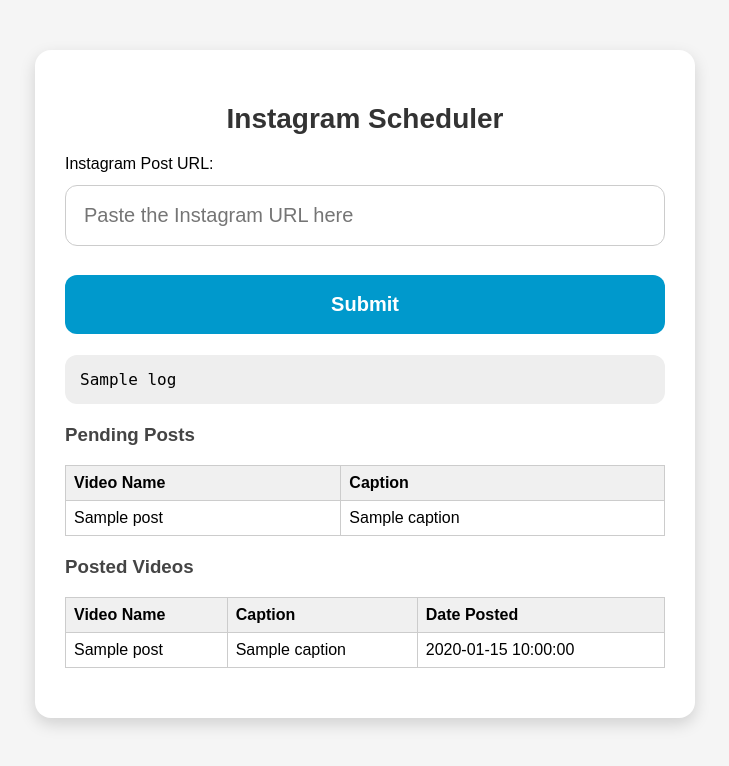
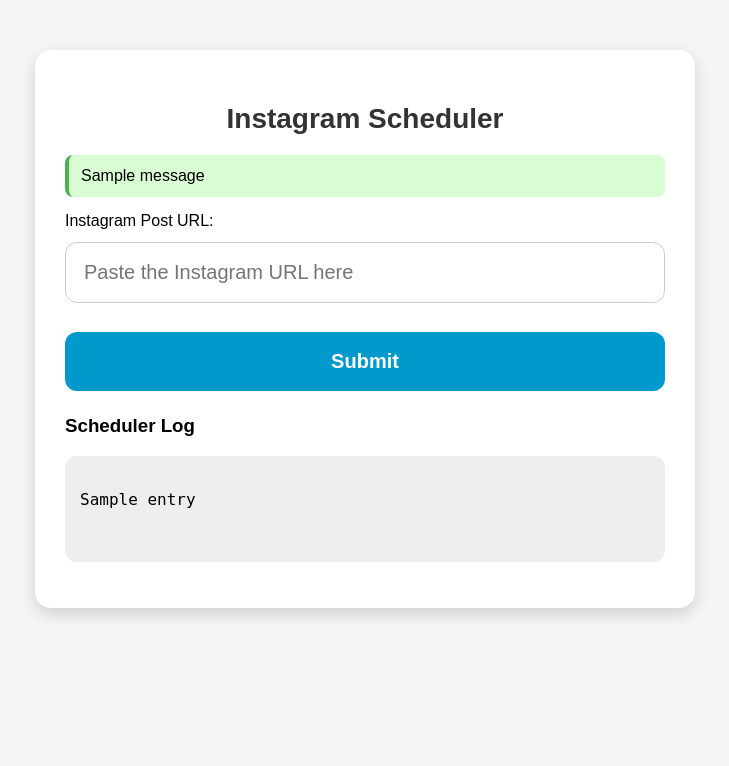
Before and after one commit to a-shygun/python-host, a Flask app: template templates/index.html in a window 1280 px wide. Shown: the top 766 px of the page, without its empty margins (275-1004 px from the left). Run offline with Flask 3, Linux system fonts and the light colour scheme; the template is opened without the code that fills it: most values are stand-ins (such as "Sample title", 1, 10 or a date in 2020); one stand-in notice (Sample message) is shown.

Commit message:
optimzied the code

```diff
--- a/app.py
+++ b/app.py
@@ -1,74 +1,32 @@
-from flask import Flask, render_template, request
-from flask import redirect, url_for, flash, get_flashed_messages
-
-import os
+from flask import redirect, url_for, flash, Flask, render_template, request
+import os, threading
 import yt_dlp
 from instagrapi import Client
-import subprocess
-import threading
 import time
 import random
 from dotenv import load_dotenv
 import json
-from datetime import datetime
-from datetime import timedelta
+from datetime import timedelta, datetime
+
 load_dotenv("secure/credentials.env")
 INSTAGRAM_USERNAME = os.getenv("INSTAGRAM_USERNAME")
 INSTAGRAM_PASSWORD = os.getenv("INSTAGRAM_PASSWORD")
 SECRET_KEY = os.getenv("SECRET_KEY")
 OLLAMA_MODEL = "llama3.2:latest"
-
 TO_UPLOAD_DIR = "instaposter/to_upload"
-UPLOADED_DIR = "instaposter/uploaded"
-POSTS_JSON = "instaposter/posts.json"
+CAPTIONS_JSON = "instaposter/captions.json"
 PROMPT_FILE = "secure/prompt.txt"
-
 os.makedirs(TO_UPLOAD_DIR, exist_ok=True)
-os.makedirs(UPLOADED_DIR, exist_ok=True)
-
-
 app = Flask(__name__)
 app.secret_key = SECRET_KEY
 
-def load_posts():
-    with open(POSTS_JSON, "r") as f:
-        return json.load(f)
 
-
-def save_posts(posts):
-    with open(POSTS_JSON, "w") as f:
-        json.dump(posts, f, indent=4)
-
-
-def generate_caption(creator: str) -> str:
-    with open(PROMPT_FILE, "r", encoding="utf-8") as f:
-        prompt = f.read().strip()
-
-    try:
-        result = subprocess.run(
-            ["ollama", "run", OLLAMA_MODEL, prompt],
-            capture_output=True,
-            text=True,
-            check=True
-        )
-        caption = result.stdout.strip()
-    except Exception as e:
-        print("❌ Ollama generate failed:", e)
-        caption = "♥︎"
-
-    hashtag_index = caption.find("#")
-    if hashtag_index == -1:
-        main_text = caption
-        hashtags = ""
-    else:
-        main_text = caption[:hashtag_index].strip()
-        hashtags = caption[hashtag_index:].strip()
-
-    final_caption = f"{main_text}\ncr:{creator}"
-    if hashtags:
-        final_caption += f"\n{hashtags}"
-
-    return final_caption
+def generate_caption(creator):
+    import json
+    with open(CAPTIONS_JSON, "r") as f:
+        captions = json.load(f)
+    random_caption = random.choice(captions)
+    return f"{random_caption['sentence']}\ncr:{creator}\n{random_caption['hashtags']}"
 
 
 def download_instagram_video(url):
@@ -87,25 +45,18 @@ def download_instagram_video(url):
     existing_files = [f for f in os.listdir(TO_UPLOAD_DIR) if f.startswith(channel_name)]
     count = len(existing_files)
 
-    new_video_name = f"{channel_name} - {count + 1}.mp4"
+    if count > 0:
+        new_video_name = f"{channel_name} - {count + 1}.mp4"
+    else:
+        new_video_name = f"{channel_name}.mp4"
+
     new_video_path = os.path.join(TO_UPLOAD_DIR, new_video_name)
 
     os.rename(video_path, new_video_path)
 
-    caption = generate_caption(channel_name)
-
-    posts = load_posts()
-    posts.append({
-        "video_name": new_video_name,
-        "video_path": new_video_path,
-        "caption": caption,
-        "url": url,
-        "posted": False
-    })
-    save_posts(posts)
-
     print(f"✅ Downloaded: {new_video_name}")
     return new_video_path, channel_name
+
 
 def post_to_instagram(video_path, caption):
     cl = Client()
@@ -113,112 +64,71 @@ def post_to_instagram(video_path, caption):
     cl.clip_upload(video_path, caption)
     return True
 
-# def auto_post_later():
+
+website_log = []
+def auto_post_later():
+    scheduled_hours = [0, 3, 6, 9, 12, 15, 18, 21]
     time.sleep(5)
-    while True:
-        try:
-            posts = load_posts()
-            pending_posts = [p for p in posts if not p["posted"]]
-
-            if pending_posts:
-                next_post_time = datetime.now() + timedelta(seconds=1)
-                print(f"⏳ There are {len(pending_posts)} pending videos to post.")
-                print(f"Next one will be posted soon.")
-
-                post = random.choice(pending_posts)
-                video_path = post["video_path"]
-                caption = post["caption"]
-
-                print(f"🤖 Auto-posting {post['video_name']}...")
-                post_to_instagram(video_path, caption)
-
-                new_video_path = os.path.join(UPLOADED_DIR, os.path.basename(video_path))
-                os.rename(video_path, new_video_path)
-                post["video_path"] = new_video_path
-
-                thumbnail_path = video_path + ".jpg"
-                if os.path.exists(thumbnail_path):
-                    new_thumb_path = os.path.join(UPLOADED_DIR, os.path.basename(thumbnail_path))
-                    os.rename(thumbnail_path, new_thumb_path)
-                    print(f"📷 Moved thumbnail {os.path.basename(thumbnail_path)}")
-
-                post["posted"] = True
-                post["date"] = datetime.now().isoformat(timespec='seconds')
-                save_posts(posts)
-
-                print(f"✅ Auto-posted {post['video_name']} at {post['date']}")
-
-            else:
-                print("⏳ No pending videos to post.")
-
-        except Exception as e:
-            print(f"❌ Error in auto_post_later: {e}")
-
-        time.sleep(10800)
-def auto_post_later():
-    time.sleep(5)  # Wait for Flask to start
-    post_interval = 10800  # 3 hours in seconds
-    next_post_time = datetime.now() + timedelta(seconds=post_interval)
 
     while True:
+        videos = [f for f in os.listdir(TO_UPLOAD_DIR) if f.endswith(".mp4")]
+        now = datetime.now()
+
+        if not videos:
+            log_entry = f"{now.strftime('%Y-%m-%d %H:%M:%S')} ⏳ No videos to post, checking again in 30 mins"
+            print(log_entry)
+            website_log.append(log_entry)
+            time.sleep(1800)
+            continue
+
+        next_post_time = None
+        for h in scheduled_hours:
+            scheduled_time = now.replace(hour=h, minute=0, second=0, microsecond=0)
+            if scheduled_time > now:
+                next_post_time = scheduled_time
+                break
+        if not next_post_time:
+            next_post_time = (now + timedelta(days=1)).replace(hour=scheduled_hours[0], minute=0, second=0, microsecond=0)
+
+        remaining = (next_post_time - now).total_seconds()
+        log_entry = f"{now.strftime('%Y-%m-%d %H:%M:%S')} ⏳ Pending videos: {len(videos)} | Next post at {next_post_time.strftime('%H:%M')} ({int(remaining // 60)} mins)"
+        print(log_entry)
+        website_log.append(log_entry)
+
+        while remaining > 0:
+            sleep_interval = min(remaining, 60)
+            time.sleep(sleep_interval)
+            remaining -= sleep_interval
+            now = datetime.now()
+            log_entry = f"{now.strftime('%Y-%m-%d %H:%M:%S')} ⏳ Pending videos: {len(videos)} | Next post at {next_post_time.strftime('%H:%M')} ({int(remaining // 60)} mins)"
+            print(log_entry)
+            website_log.append(log_entry)
+
+        video_file = random.choice(videos)
+        video_path = os.path.join(TO_UPLOAD_DIR, video_file)
+        creator_name = video_file.split(" - ")[0]
+        caption = generate_caption(creator_name)
+
+
         try:
-            posts = load_posts()
-            pending_posts = [p for p in posts if not p["posted"]]
-
-            if pending_posts:
-                # Check if it's time to post
-                now = datetime.now()
-                if now >= next_post_time:
-                    post = random.choice(pending_posts)
-                    video_path = post["video_path"]
-                    caption = post["caption"]
-
-                    print(f"🤖 Auto-posting {post['video_name']}...")
-                    post_to_instagram(video_path, caption)
-
-                    # Move video file
-                    new_video_path = os.path.join(UPLOADED_DIR, os.path.basename(video_path))
-                    os.rename(video_path, new_video_path)
-                    post["video_path"] = new_video_path
-
-                    # Move thumbnail if exists
-                    thumbnail_path = video_path + ".jpg"
-                    if os.path.exists(thumbnail_path):
-                        new_thumb_path = os.path.join(UPLOADED_DIR, os.path.basename(thumbnail_path))
-                        os.rename(thumbnail_path, new_thumb_path)
-                        print(f"📷 Moved thumbnail {os.path.basename(thumbnail_path)}")
-
-                    post["posted"] = True
-                    post["date"] = now.isoformat(timespec='seconds')
-                    save_posts(posts)
-
-                    print(f"✅ Auto-posted {post['video_name']} at {post['date']}")
-
-                    # Set next post time
-                    next_post_time = now + timedelta(seconds=post_interval)
-
-                else:
-                    # Print status update every 60 seconds
-                    remaining = next_post_time - now
-                    print(f"⏳ Pending posts: {len(pending_posts)} | "
-                          f"Next post in {remaining.seconds // 60} minutes "
-                          f"({remaining.seconds} seconds)")
-                    time.sleep(60)
-
-            else:
-                print("⏳ No pending videos to post.")
-                time.sleep(300)  # Sleep 5 mins when no posts
-
+            post_to_instagram(video_path, caption)
+            os.remove(video_path)
+            thumb_path = video_path + ".jpg"
+            if os.path.exists(thumb_path):
+                os.remove(thumb_path)
+            log_entry = f"{datetime.now().strftime('%Y-%m-%d %H:%M:%S')} ✅ Posted and deleted {video_file}"
+            print(log_entry)
+            website_log.append(log_entry)
         except Exception as e:
-            print(f"❌ Error in auto_post_later: {e}")
-            time.sleep(60)
+            log_entry = f"{datetime.now().strftime('%Y-%m-%d %H:%M:%S')} ❌ Failed to post {video_file}: {e}"
+            print(log_entry)
+            website_log.append(log_entry)
 
 
 @app.route("/", methods=["GET", "POST"])
 def index():
     if request.method == "POST":
         url = request.form.get("url")
-        action = request.form.get("action")
         if not url:
             flash("❌ No URL provided")
         else:
@@ -226,36 +136,76 @@ def index():
                 flash("⬇️ Downloading video...")
                 video_path, creator = download_instagram_video(url)
                 flash(f"✅ Video downloaded: {video_path}")
-                flash(f"🎨 Creator ID: {creator}")
-
-                if action == "Submit Later":
-                    flash(f"⏳ Video saved for later upload: {video_path}")
-
-                elif action == "Upload Now":
-                    flash("🤖 Generating caption...")
-                    caption = generate_caption(creator)
-                    flash(f"💬 Caption: {caption}")
-                    flash("📤 Posting to Instagram...")
-                    post_to_instagram(video_path, caption)
-                    flash("✅ Posted successfully!")
-
             except Exception as e:
                 flash(f"❌ Error: {e}")
-
         return redirect(url_for("index"))
 
-    posts = load_posts()
-    to_post = [p for p in posts if not p.get("posted")]
-    posted = [p for p in posts if p.get("posted")]
 
-    messages = get_flashed_messages()
+    display_log = website_log[-100:]
+    return render_template("index.html", logs=display_log)
 
-    return render_template(
-        "index.html",
-        log_messages=messages,
-        to_post=to_post,
-        posted=posted
-    )
+
+def auto_unfollow():
+    cl = Client()
+    cl.login(INSTAGRAM_USERNAME, INSTAGRAM_PASSWORD)
+
+    scheduled_hours = [0, 3, 6, 9, 12, 15, 18, 21]
+
+    try:
+        following = cl.user_following(cl.user_id)
+
+        while True:
+            if not following:
+                log_entry = f"{datetime.now().strftime('%Y-%m-%d %H:%M:%S')} 🎉 No more people left to unfollow."
+                print(log_entry)
+                website_log.append(log_entry)
+                break
+
+            now = datetime.now()
+            next_time = None
+            for h in scheduled_hours:
+                scheduled_time = now.replace(hour=h, minute=0, second=0, microsecond=0)
+                if scheduled_time > now:
+                    next_time = scheduled_time
+                    break
+
+            if not next_time:
+                next_time = (now + timedelta(days=1)).replace(
+                    hour=scheduled_hours[0], minute=0, second=0, microsecond=0
+                )
+
+            remaining = (next_time - now).total_seconds()
+            log_entry = (f"{now.strftime('%Y-%m-%d %H:%M:%S')} ⏳ Waiting until "
+                         f"{next_time.strftime('%H:%M')} to unfollow batch | Remaining: {int(remaining//60)} mins")
+            print(log_entry)
+            website_log.append(log_entry)
+
+            while remaining > 0:
+                time.sleep(min(remaining, 300))
+                now = datetime.now()
+                remaining = (next_time - now).total_seconds()
+
+            batch = random.sample(list(following.keys()), min(10, len(following)))
+            for user_id in batch:
+                try:
+                    cl.user_unfollow(user_id)
+                    following.pop(user_id, None)
+                    log_entry = f"{datetime.now().strftime('%Y-%m-%d %H:%M:%S')} ✅ Unfollowed {user_id} | Remaining: {len(following)}"
+                    print(log_entry)
+                    website_log.append(log_entry)
+                except Exception as e:
+                    log_entry = f"{datetime.now().strftime('%Y-%m-%d %H:%M:%S')} ❌ Failed unfollow {user_id}: {e}"
+                    print(log_entry)
+                    website_log.append(log_entry)
+
+    except Exception as e:
+        log_entry = f"{datetime.now().strftime('%Y-%m-%d %H:%M:%S')} ❌ Error in auto_unfollow: {e}"
+        print(log_entry)
+        website_log.append(log_entry)
+
+
 if __name__ == "__main__":
     threading.Thread(target=auto_post_later, daemon=True).start()
-    app.run(port=5555, debug=False)
+    threading.Thread(target=auto_unfollow, daemon=True).start()
+
+    app.run(host="192.168.100.24", port=5555, debug=False)
--- a/templates/index.html
+++ b/templates/index.html
@@ -54,76 +54,59 @@
         input[type="submit"]:hover {
             background-color: #0077a3;
         }
+        .flash-message {
+            background: #d9fdd3;
+            border-left: 4px solid #4CAF50;
+            padding: 12px;
+            margin-bottom: 15px;
+            font-size: 16px;
+            border-radius: 8px;
+        }
         pre {
             background: #eee;
             padding: 15px;
             border-radius: 12px;
-            max-height: 200px;
+            max-height: 500px;
             overflow-y: auto;
             font-size: 16px;
             white-space: pre-wrap;
-        }
-        h3 {
-            margin-top: 20px;
-            color: #444;
-        }
-        table {
-            width: 100%;
-            border-collapse: collapse;
-            margin-bottom: 20px;
-        }
-        table, th, td {
-            border: 1px solid #ccc;
-        }
-        th, td {
-            padding: 8px;
-            text-align: left;
-        }
-        th {
-            background-color: #f0f0f0;
         }
     </style>
 </head>
 <body>
     <div class="container">
         <h2>Instagram Scheduler</h2>
+
+        <!-- Flash messages -->
+        {% with messages = get_flashed_messages() %}
+        {% if messages %}
+            {% for msg in messages %}
+            <div class="flash-message">{{ msg }}</div>
+            {% endfor %}
+        {% endif %}
+        {% endwith %}
+
+        <!-- URL form -->
         <form method="post">
             Instagram Post URL:<br>
             <input type="text" name="url" placeholder="Paste the Instagram URL here"><br>
             <input type="submit" value="Submit">
         </form>
 
-        <pre>{{ log }}</pre>
+        <!-- Scheduler log -->
+        <h3>Scheduler Log</h3>
+        <pre id="log-container">
+{% for entry in logs %}
+{{ entry }}
+{% endfor %}
+        </pre>
 
-        <h3>Pending Posts</h3>
-        <table>
-            <tr>
-                <th>Video Name</th>
-                <th>Caption</th>
-            </tr>
-            {% for post in to_post %}
-            <tr>
-                <td>{{ post.video_name }}</td>
-                <td>{{ post.caption }}</td>
-            </tr>
-            {% endfor %}
-        </table>
-
-        <h3>Posted Videos</h3>
-        <table>
-            <tr>
-                <th>Video Name</th>
-                <th>Caption</th>
-                <th>Date Posted</th>
-            </tr>
-            {% for post in posted %}
-            <tr>
-                <td>{{ post.video_name }}</td>
-                <td>{{ post.caption }}</td>
-                <td>{{ post.date }}</td>
-            </tr>
-            {% endfor %}
-        </table>
+        <script>
+            // Auto-refresh every 60 seconds
+            setInterval(() => {
+                location.reload();
+            }, 60000);
+        </script>
     </div>
 </body>
 </html>
```
Also changed, not shown: instaposter/caption.json (added, +102 -0 lines), instaposter/posts.json (deleted, +0 -158 lines), 2 other files.
